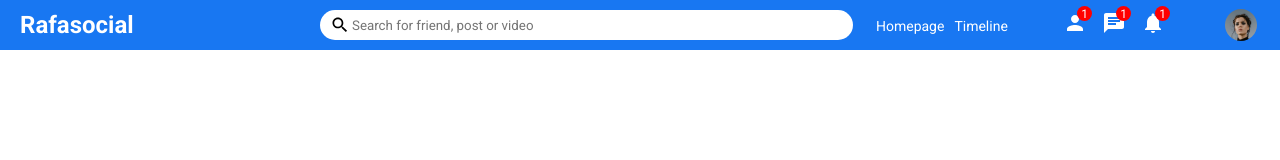
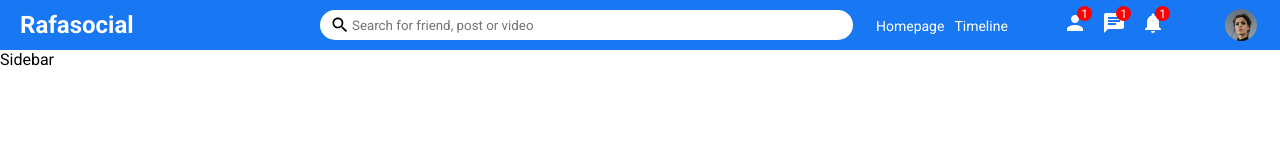
Before and after one commit to Rauf-pro/sosial-app, a React (Create React App) app: page / in a window 1280 px wide. Shown: the top 160 px of the page. Built offline with nearby package versions, Linux system fonts and the light colour scheme.

Commit message:
components: create sidebar, rightbar and feed components imported to home page

```diff
--- /dev/null
+++ b/src/components/sidebar/Sidebar.jsx
@@ -0,0 +1,7 @@
+import './sidebar.css'
+
+export default function Sidebar() {
+  return (
+    <div>Sidebar</div>
+  )
+}
--- a/src/pages/Home/Home.js
+++ b/src/pages/Home/Home.js
@@ -1,9 +1,11 @@
+import Sidebar from "../../components/sidebar/Sidebar";
 import Topbar from "../../components/topbar/Topbar";
 
 export default function Home() {
   return (
-    <div>
+    <>
       <Topbar />
-    </div>
+      <Sidebar />
+    </>
   );
 }
```
Also changed, not shown: src/components/feed/Feed.jsx (added, +7 -0 lines), src/components/rightbar/Rightbar.jsx (added, +7 -0 lines), src/components/feed/fedd.css (added), src/components/rightbar/rightbar.css (added), src/components/sidebar/sidebar.css (added).
